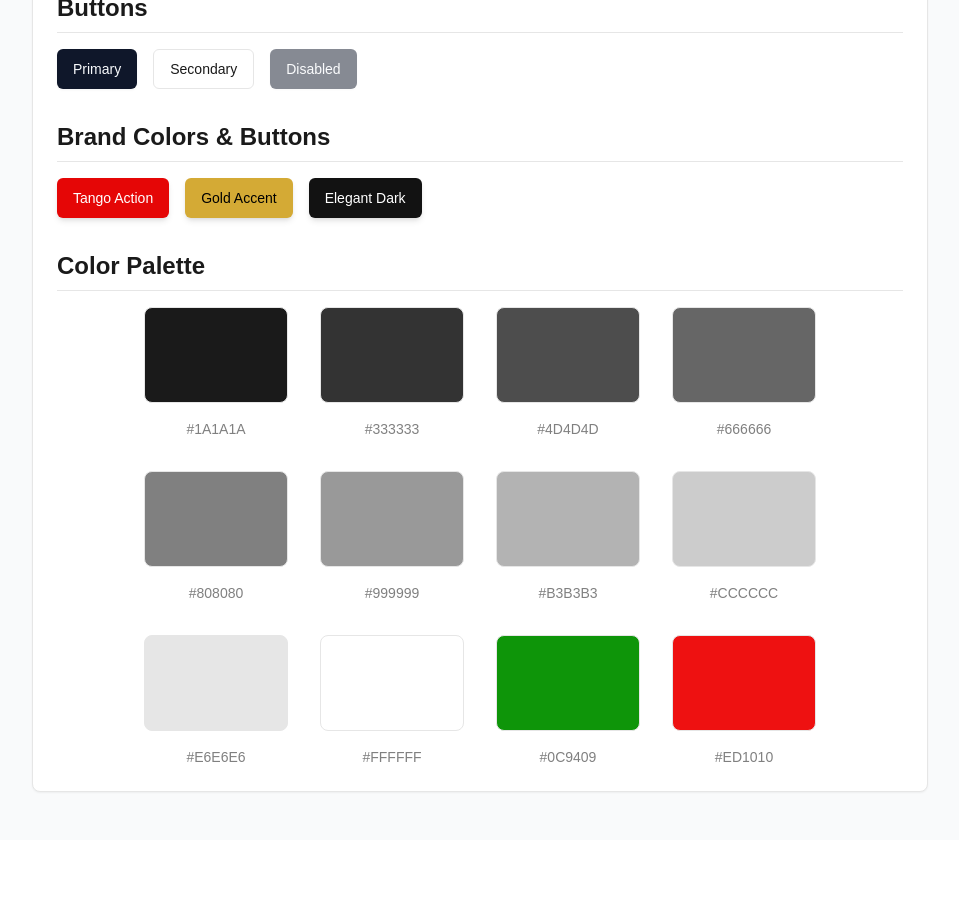
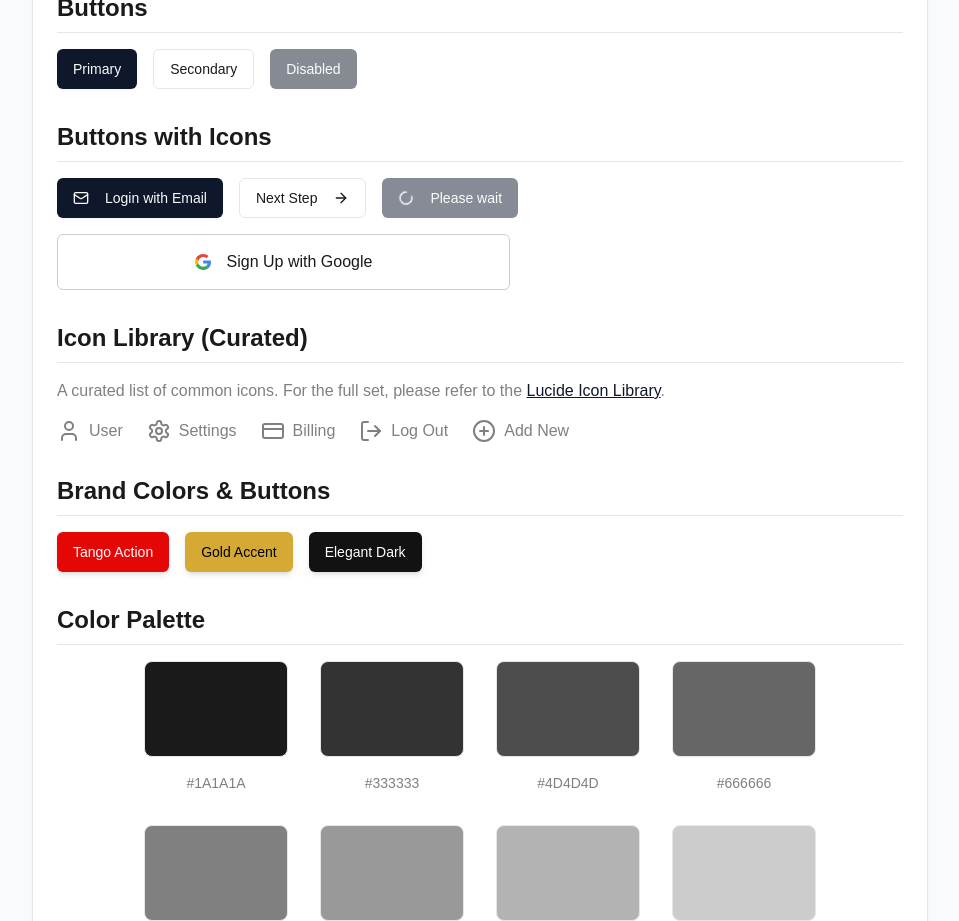
Before and after one commit to orangedrum/ytapp, a Next.js app: page /styleguide in a window 1280 px wide. Shown: the part 1220-2141 px from the top of the page, without its empty margins (0-959 px from the left). Before the commit the page ends 2060 px from the top, so only its background shows below. Built offline with nearby package versions, Linux system fonts and the light colour scheme; a web font is replaced by a local one.

Commit message:
adding icon and button classes

```diff
--- a/components/TypographyGuide.tsx
+++ b/components/TypographyGuide.tsx
@@ -1,7 +1,18 @@
 import React from "react";
 import { Button } from "@/components/ui/button";
 import { cn } from "@/lib/utils";
-import { Card, CardContent, CardHeader, CardTitle } from "@/components/ui/card"; // Import Card components
+import { Card, CardContent, CardHeader, CardTitle } from "@/components/ui/card";
+import { GoogleLogo } from "@/components/ui/icons";
+import {
+  Mail,
+  ArrowRight,
+  Loader2,
+  User,
+  Settings,
+  CreditCard,
+  LogOut,
+  PlusCircle,
+} from "lucide-react";
 
 // Helper component for displaying a row in the typography scale
 const TextStyleRow = ({
@@ -103,6 +114,47 @@ export default function TypographyGuide() {
         </section>
 
         <section className="space-y-4">
+          <h2 className="text-2xl font-bold border-b pb-2">Buttons with Icons</h2>
+          <div className="flex flex-col gap-4">
+            <div className="flex items-center gap-4 flex-wrap">
+              <Button>
+                <Mail className="mr-2 h-4 w-4" /> Login with Email
+              </Button>
+              <Button variant="outline">
+                Next Step <ArrowRight className="ml-2 h-4 w-4" />
+              </Button>
+              <Button disabled>
+                <Loader2 className="mr-2 h-4 w-4 animate-spin" />
+                Please wait
+              </Button>
+            </div>
+            <div className="flex items-center gap-4 flex-wrap">
+              <Button variant="outline" size="xl" className="w-full max-w-[453px] justify-center border-gray-6">
+                <GoogleLogo className="mr-2 h-6 w-6" />
+                Sign Up with Google
+              </Button>
+            </div>
+          </div>
+        </section>
+
+        <section className="space-y-4">
+          <h2 className="text-2xl font-bold border-b pb-2">Icon Library (Curated)</h2>
+          <p className="text-muted-foreground">
+            A curated list of common icons. For the full set, please refer to the{" "}
+            <a href="https://lucide.dev/icons/" target="_blank" rel="noopener noreferrer" className="text-primary underline">
+              Lucide Icon Library
+            </a>.
+          </p>
+          <div className="flex items-center gap-6 flex-wrap text-muted-foreground">
+            <div className="flex items-center gap-2"><User /> User</div>
+            <div className="flex items-center gap-2"><Settings /> Settings</div>
+            <div className="flex items-center gap-2"><CreditCard /> Billing</div>
+            <div className="flex items-center gap-2"><LogOut /> Log Out</div>
+            <div className="flex items-center gap-2"><PlusCircle /> Add New</div>
+          </div>
+        </section>
+
+        <section className="space-y-4">
           <h2 className="text-2xl font-bold border-b pb-2">Brand Colors & Buttons</h2>
           <div className="flex gap-4 flex-wrap">
             <Button variant="tango">Tango Action</Button>
--- a/components/ui/button.tsx
+++ b/components/ui/button.tsx
@@ -26,6 +26,7 @@ const buttonVariants = cva(
         default: "h-10 px-4 py-2",
         sm: "h-9 rounded-md px-3",
         lg: "h-11 rounded-md px-8",
+        xl: "h-14 rounded-md px-8 text-base",
         icon: "h-10 w-10",
       },
     },
--- /dev/null
+++ b/components/ui/icons.tsx
@@ -0,0 +1,37 @@
+import React from "react";
+
+export const GoogleLogo = ({ className, ...props }: React.SVGProps<SVGSVGElement>) => (
+  <svg
+    width="24"
+    height="24"
+    viewBox="0 0 24 24"
+    fill="none"
+    xmlns="http://www.w3.org/2000/svg"
+    className={className}
+    {...props}
+  >
+    <g clipPath="url(#clip0_2_1643)">
+      <path
+        d="M23.9885 12.2245C23.9885 11.2413 23.9069 10.5237 23.7301 9.77963H12.239V14.2176H18.984C18.8481 15.3205 18.1138 16.9815 16.4819 18.0976L16.459 18.2461L20.0923 20.9963L20.344 21.0209C22.6558 18.9347 23.9885 15.8653 23.9885 12.2245Z"
+        fill="#4285F4"
+      />
+      <path
+        d="M12.239 23.9176C15.5435 23.9176 18.3177 22.8545 20.344 21.0209L16.4819 18.0976C15.4484 18.8018 14.0612 19.2934 12.239 19.2934C9.00248 19.2934 6.25551 17.2074 5.27629 14.324L5.13276 14.3359L1.35483 17.1927L1.30542 17.3269C3.31804 21.2334 7.45214 23.9176 12.239 23.9176Z"
+        fill="#34A853"
+      />
+      <path
+        d="M5.27634 14.324C5.01797 13.5799 4.86844 12.7826 4.86844 11.9588C4.86844 11.1349 5.01797 10.3377 5.26275 9.5936L5.25591 9.43513L1.43062 6.53241L1.30547 6.59058C0.475969 8.21168 0 10.0321 0 11.9588C0 13.8855 0.475969 15.7058 1.30547 17.3269L5.27634 14.324Z"
+        fill="#FBBC05"
+      />
+      <path
+        d="M12.239 4.62403C14.5372 4.62403 16.0875 5.59402 16.9714 6.40461L20.4255 3.10928C18.3042 1.1826 15.5435 0 12.239 0C7.45214 0 3.31804 2.68406 1.30542 6.59056L5.2627 9.59359C6.25551 6.7102 9.00248 4.62403 12.239 4.62403Z"
+        fill="#EB4335"
+      />
+    </g>
+    <defs>
+      <clipPath id="clip0_2_1643">
+        <rect width="24" height="24" fill="white" />
+      </clipPath>
+    </defs>
+  </svg>
+);
```
